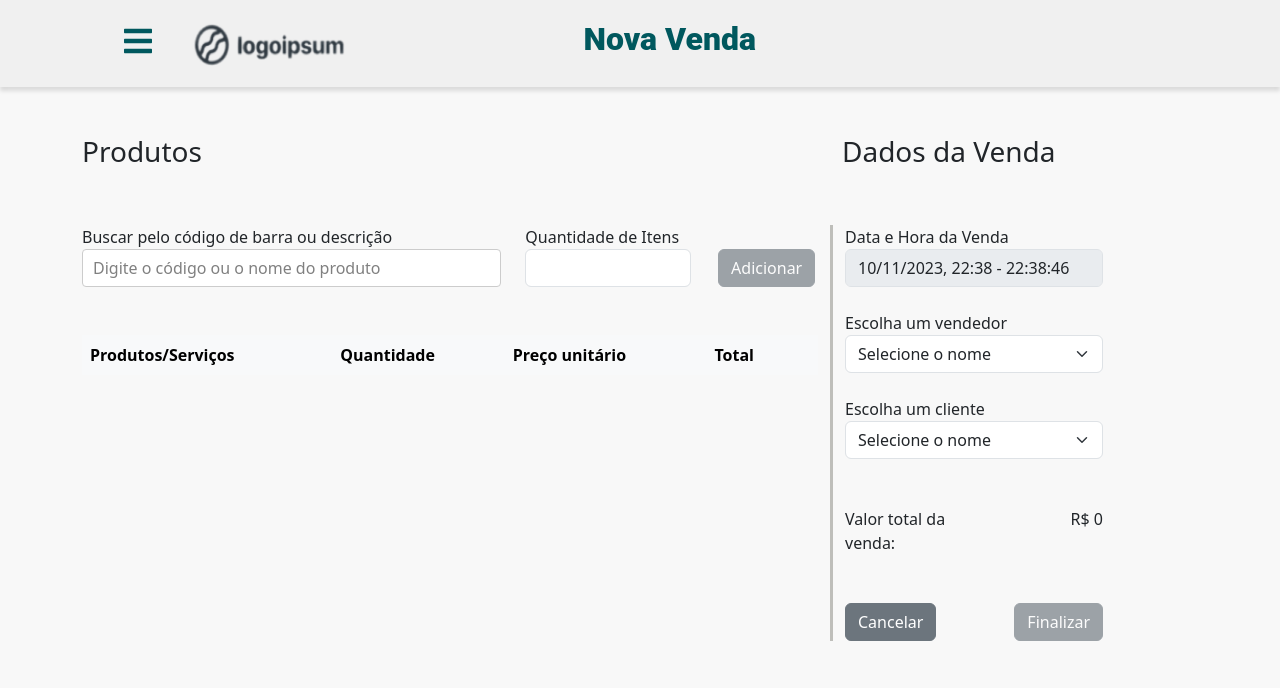
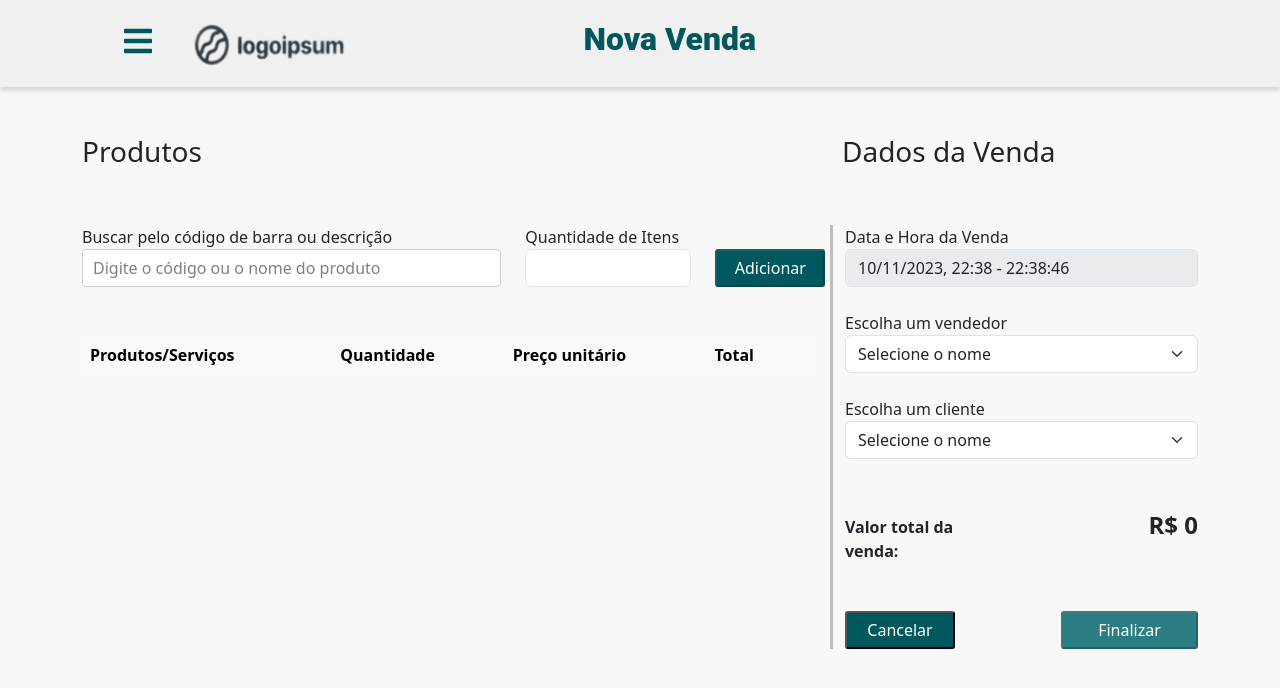
Before and after one commit to shockobinna/fullstack-technical-code-test, a React (Create React App) app in the folder frontend/: page /novaVenda in a window 1280 px wide. Shown: the top 688 px of the page. Built offline with nearby package versions, Linux system fonts and the light colour scheme.

Commit message:
Add css properties to Cadastrar and Edit component

```diff
--- a/frontend/src/components/Pages/CadastrarVenda.jsx
+++ b/frontend/src/components/Pages/CadastrarVenda.jsx
@@ -226,10 +226,10 @@ function CadastrarVenda() {
                         }
                       />
                     </div>
-                    <div className="col-2 mt-4 text-center">
+                    <div className="col-2 mt-4">
                       <button
                         type="button"
-                        className="btn btn-secondary ml-3"
+                        className={styles.add_btn}
                         onClick={handleAddicionar}
                         disabled={!areFieldsFilled()}
                       >
@@ -267,7 +267,7 @@ function CadastrarVenda() {
                             <td>
                               {" "}
                               <i
-                                className="action-delete"
+                                className={styles.action_delete}
                                 onClick={() => handleDelete(item.id)}
                               >
                                 <FaIcons.FaTrash />{" "}
@@ -281,7 +281,7 @@ function CadastrarVenda() {
                 </div>
               </div>
             </div>
-            <div className={`col-3 ${styles.dados}`}>
+            <div className={`col-4 ${styles.dados}`}>
               <div className="">
                 <form>
                   <div className="form-group mb-4">
@@ -337,17 +337,19 @@ function CadastrarVenda() {
                   </div>
 
                   <div className="row mb-5">
-                    <div className="col">Valor total da venda:</div>
-                    <div className="col text-end">R$ {total}</div>
+                    <div className="col fw-bold mt-2">
+                      Valor total da venda:
+                    </div>
+                    <div className="col text-end fw-bold fs-4">R$ {total}</div>
                   </div>
 
                   <div className="row">
                     <div className="col">
-                      <button className="btn btn-secondary">Cancelar</button>
+                      <button className={styles.add_btn}>Cancelar</button>
                     </div>
                     <div className="col text-end">
                       <button
-                        className="btn btn-secondary"
+                        className={styles.finalizar_btn}
                         onClick={handleSubmit}
                         disabled={!areInvoiceFieldsFilled()}
                       >
--- a/frontend/src/components/Pages/EditVendas.jsx
+++ b/frontend/src/components/Pages/EditVendas.jsx
@@ -226,18 +226,16 @@ function EditVendas() {
                     type="number"
                     className={`form-control ${styles.quant}`}
                     value={addProduto.quantidade}
-                    // // placeholder="0"
                     onChange={(e) =>
                       handleInputChange("quantidade", e.target.value)
                     }
                     disabled
                   />
                 </div>
-                <div className="col-2 mt-4 text-center">
+                <div className="col-2 mt-4">
                   <button
                     type="button"
-                    className="btn btn-secondary ml-3"
-                    // onClick={handleEditAddicionar}
+                    className={styles.add_btn}
                     disabled={!areFieldsFilled()}
                   >
                     Adicionar
@@ -249,7 +247,9 @@ function EditVendas() {
 
           <div className="row">
             <div className="col table-responsive">
-              <table className="table table-borderless produto_table table-light">
+              <table
+                className={`table table-borderless ${styles.produto_table} table-light`}
+              >
                 <thead>
                   <tr>
                     <th scope="col">Produtos/Serviços</th>
@@ -272,7 +272,7 @@ function EditVendas() {
                         <td>
                           {" "}
                           <i
-                            className="action-delete"
+                            className={styles.action_delete}
                             onClick={() => handleEditDelete(item.id)}
                           >
                             <FaIcons.FaTrash />{" "}
@@ -286,7 +286,7 @@ function EditVendas() {
             </div>
           </div>
         </div>
-        <div className={`col-3 ${styles.dados}`}>
+        <div className={`col-4 ${styles.dados}`}>
           <div className="">
             <form>
               <div className="form-group mb-4">
@@ -338,17 +338,17 @@ function EditVendas() {
               </div>
 
               <div className="row mb-5">
-                <div className="col">Valor total da venda:</div>
-                <div className="col text-end">R$ {total}</div>
+                <div className="col fw-bold mt-2">Valor total da venda:</div>
+                <div className="col text-end fw-bold fs-4">R$ {total}</div>
               </div>
 
               <div className="row">
                 <div className="col">
-                  <button className="btn btn-secondary">Cancelar</button>
+                  <button className={styles.add_btn}>Cancelar</button>
                 </div>
                 <div className="col text-end">
                   <button
-                    className="btn btn-secondary"
+                    className={styles.finalizar_btn}
                     onClick={handleSubmit}
                     disabled={!areInvoiceFieldsFilled()}
                   >
--- a/frontend/src/components/Styles/CadastrarVenda.module.css
+++ b/frontend/src/components/Styles/CadastrarVenda.module.css
@@ -3,10 +3,36 @@
 }
 
 .produto_table {
-  width: 50%;
+  width: 100%;
 }
 .dados {
   border-left: 3px solid #bebeba;
+}
+.action_delete {
+  color: #be0000;
+  cursor: pointer;
+  fill: rgba(0, 0, 0, 0);
+}
+.add_btn {
+  width: 110px;
+  height: 38px;
+  color: white;
+  flex-shrink: 0;
+  border-radius: 3px;
+  background: var(--xpto-brand-primary, #00585e);
+  box-shadow: 0px 1px 1px 0px rgba(0, 0, 0, 0.05);
+}
+.add_btn:hover {
+  background: var(--xpto-brand-primary, #00585e);
+}
+.finalizar_btn {
+  width: 137px;
+  height: 38px;
+  color: white;
+  flex-shrink: 0;
+  border-radius: 3px;
+  background: var(--xpto-brand-primary-light, #2b7d83);
+  box-shadow: 0px 1px 1px 0px rgba(0, 0, 0, 0.05);
 }
 body {
   width: 100vw;
--- a/frontend/src/components/Styles/Navbar.module.css
+++ b/frontend/src/components/Styles/Navbar.module.css
@@ -32,7 +32,7 @@
   top: 87px;
   left: -100%;
   transition: 1s;
-  z-index: 3;
+  z-index: 1;
   border-right: 1px solid #ccc;
 }
 
```
